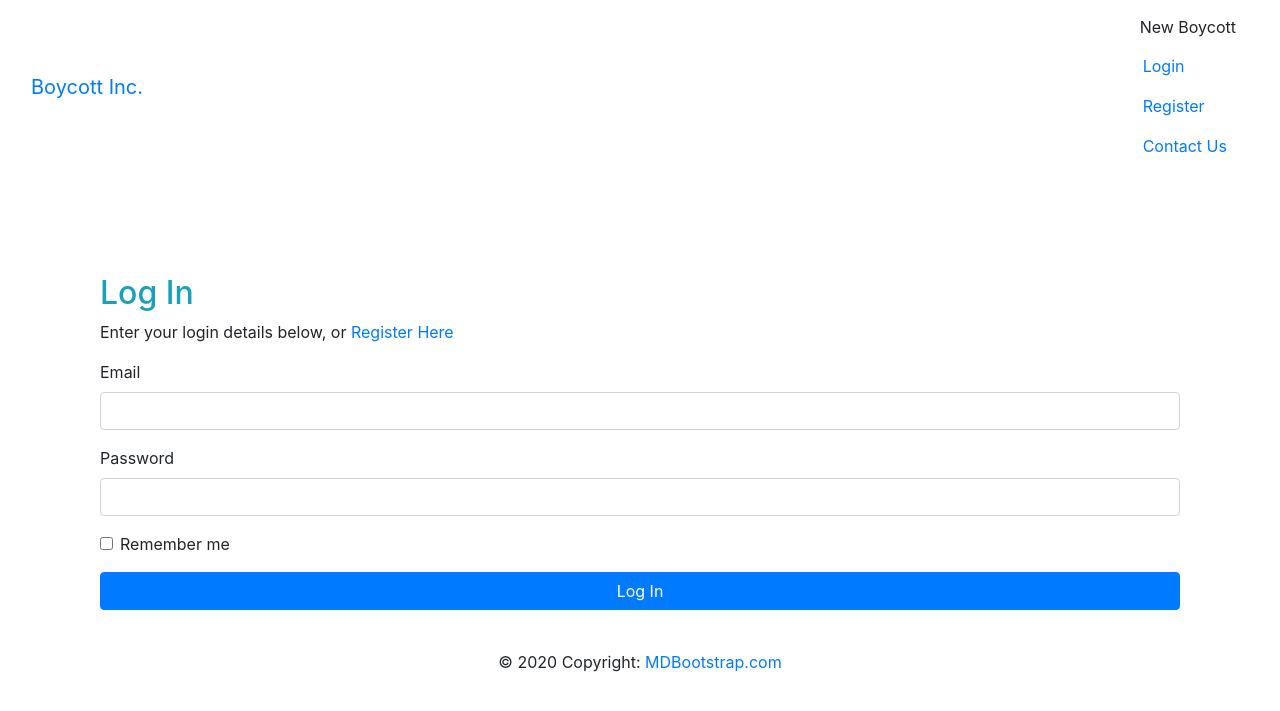
After one commit to teknofage/Winter_Intensive, a Flask app: page /login in a window 1280 px wide. The commit adds this page. Shown: the top 711 px of the page. Run offline with Flask 2, Linux system fonts and the light colour scheme; some libraries are stand-ins or nearby versions.

Commit message:
THE STYLESHEET IS WORKINGgit add .git add ., more basic pages added

```diff
--- a/app.py
+++ b/app.py
@@ -137,6 +137,24 @@ def comments_delete(comment_id):
     comments_collection.delete_one({'_id': ObjectId(comment_id)})
     return redirect(url_for('boycotts_show', boycott_id=comment.get('boycott_id')))
 
+# Other Routes
+
+@app.route('/contact_us')
+def contact_us():
+    """Show contact form"""
+    return render_template("contact_us.html", contact_us=contact_us)
+
+@app.route('/login')
+def login():
+    """Show login"""
+    return render_template("login.html", login=login)
+
+
+@app.route('/registration')
+def registration():
+    """Show registration"""
+    return render_template("registration.html", registration=registration)
+
 
 if __name__ == '__main__':
     app.run(debug=True, host='0.0.0.0', port=os.environ.get('PORT', 5000))
--- a/templates/base.html
+++ b/templates/base.html
@@ -8,8 +8,8 @@
     <link rel="stylesheet" href="https://stackpath.bootstrapcdn.com/bootstrap/4.4.1/css/bootstrap.min.css" integrity="sha384-Vkoo8x4CGsO3+Hhxv8T/Q5PaXtkKtu6ug5TOeNV6gBiFeWPGFN9MuhOf23Q9Ifjh" crossorigin="anonymous">
     <script src="https://stackpath.bootstrapcdn.com/bootstrap/4.4.1/js/bootstrap.min.js" integrity="sha384-wfSDF2E50Y2D1uUdj0O3uMBJnjuUD4Ih7YwaYd1iqfktj0Uod8GCExl3Og8ifwB6" crossorigin="anonymous"></script>
     <!-- CUSTOM STYLES -->
-    <link rel="stylesheet" type= "text/css" href="{{ url_for('static', filename='styles/styles.css') }}">
-    <style>
+    <link rel="stylesheet" type= "text/css" href="{{ url_for('static', filename='styles.css') }}">
+    <!-- <style>
         .links_list {
             white-space: nowrap;
             text-overflow: ellipsis;
@@ -24,7 +24,7 @@
 
         }
 
-    </style>
+    </style> -->
 </head>
 <body>
 
--- a/templates/boycotts_index.html
+++ b/templates/boycotts_index.html
@@ -3,6 +3,7 @@
 
 {% block content %}
 <h1>Boycotts</h1>
+<h5>Below is a list of companies and entities which have been subitted for boycotting, and the reasons users have given for doing so. You can add another boycott, or add supporting comments and evidence to an existing boycott.</h5>
 
 <!-- <a href='/boycotts/new'>New boycott</a> -->
 <div class='row'>
--- /dev/null
+++ b/templates/login.html
@@ -0,0 +1,25 @@
+{% extends 'base.html' %}
+
+<!DOCTYPE html>
+
+{% block content %}
+    <main class="page login-page" style="margin-top: 100px;">
+        <section class="clean-block clean-form dark">
+            <div class="container">
+                <div class="block-heading">
+                    <h2 class="text-info">Log In</h2>
+                    <p>Enter your login details below, or <a href="/registration">Register Here</a></p>
+                </div>
+                <form>
+                    <div class="form-group"><label for="email">Email</label><input class="form-control item" type="email" id="email"></div>
+                    <div class="form-group"><label for="password">Password</label><input class="form-control" type="password" id="password"></div>
+                    <div class="form-group">
+                        <div class="form-check"><input class="form-check-input" type="checkbox" id="checkbox"><label class="form-check-label" for="checkbox">Remember me</label></div>
+                    </div><button class="btn btn-primary btn-block" type="submit">Log In</button></form>
+            </div>
+        </section>
+
+    </main>
+    {% endblock %}
+
+</html>
--- a/templates/partials/navbar.html
+++ b/templates/partials/navbar.html
@@ -9,6 +9,8 @@
         </div>
         <div class='pull-right'>
             <a href='/boycotts/new' class='btn btn-default navbar-btn'>New Boycott</a>
+            <a class="nav-link" href="/login">Login</a><a class="nav-link" href="/registration">Register</a>
+            <a class="nav-link" href="/contact_us">Contact Us</a>
         </div>
     </div>
 </nav>
```
Also changed, not shown: templates/contact_us.html (added, +23 -0 lines), templates/partials/boycotts_form.html (+9 -1 lines), templates/registration.html (added, +26 -0 lines).
